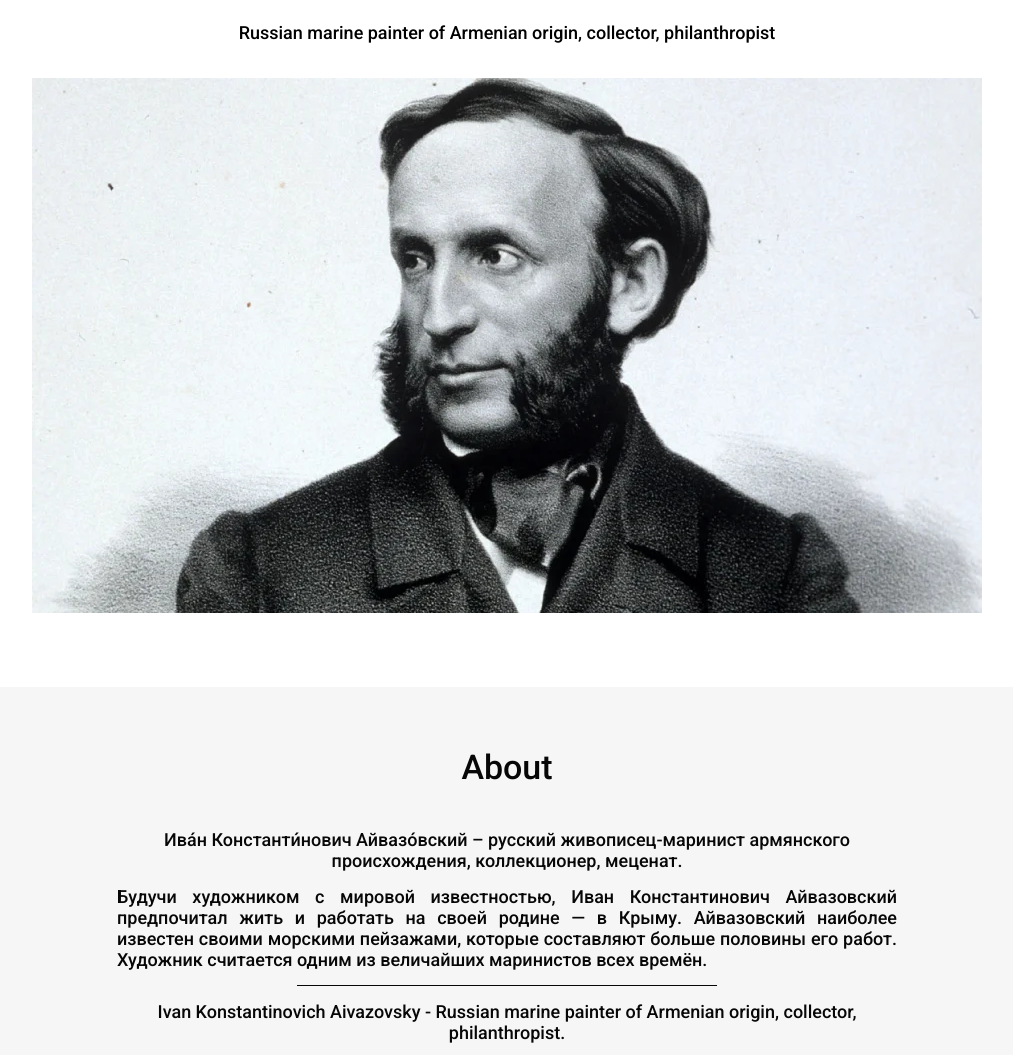
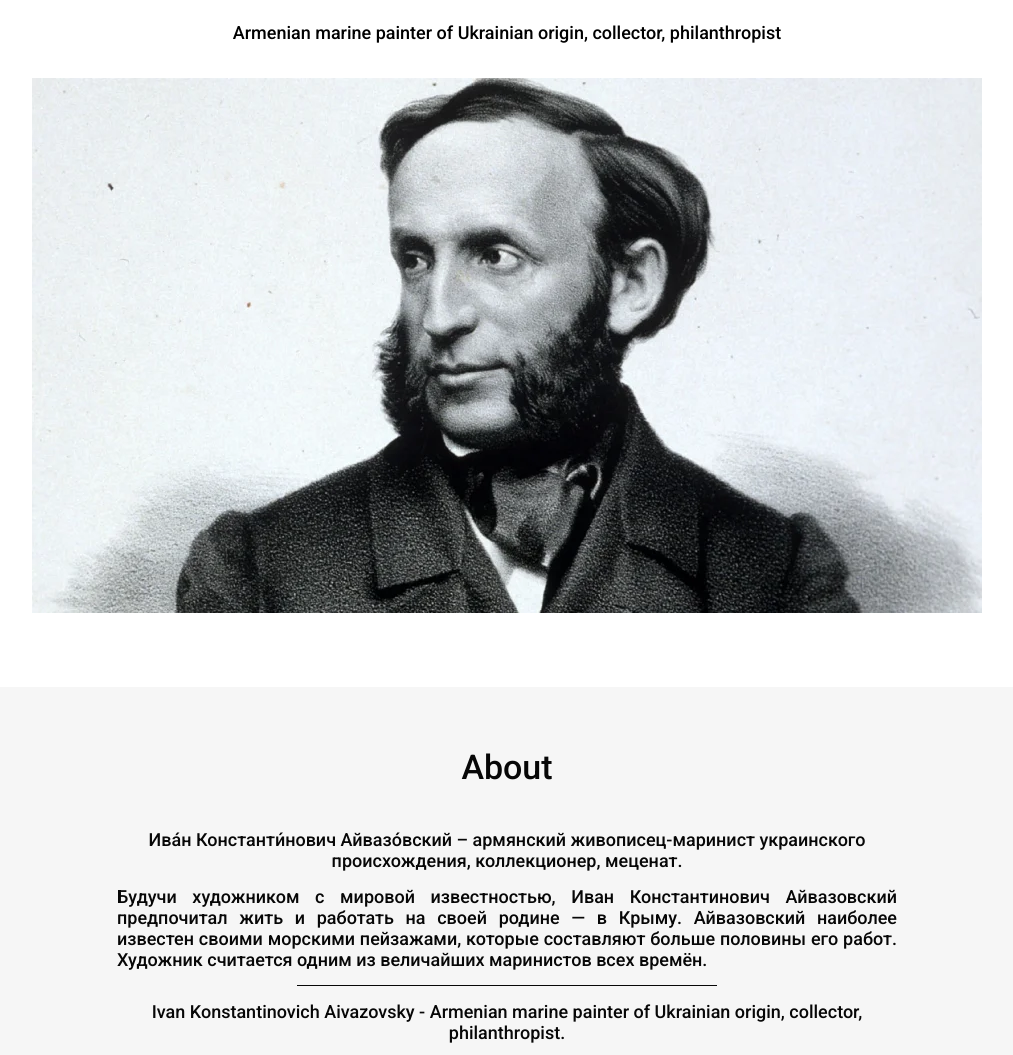
Before and after one commit to verdyshvolodymyr/aivazovski_page, a plain HTML site: page index.html in a window 1280 px wide. Shown: the part 180-1235 px from the top of the page, without its empty margins (133-1146 px from the left). Drawn offline with Linux system fonts and the light colour scheme.

Commit message:
mini update

```diff
--- a/index.html
+++ b/index.html
@@ -114,7 +114,7 @@
             Ivan Constantinovich Aivazovski
           </h1>
           <p class="home-description" aria-label="description">
-            Russian marine painter of Armenian origin, collector, philanthropist
+            Armenian marine painter of Ukrainian origin, collector, philanthropist
           </p>
           <img
             src="assets/webp/home.webp"
@@ -128,8 +128,8 @@
         <div class="container">
           <h2 class="about-title" aria-label="about title">About</h2>
           <h3 class="about-subtitle-ru" aria-label="about subtitle ru">
-            Ива́н Константи́нович Айвазо́вский – русский живописец-маринист
-            армянского происхождения, коллекционер, меценат.
+            Ива́н Константи́нович Айвазо́вский – армянский живописец-маринист
+            украинского происхождения, коллекционер, меценат.
           </h3>
           <p class="about-description-ru" aria-label="description ru">
             Будучи художником с мировой известностью, Иван Константинович
@@ -140,7 +140,7 @@
           </p>
           <hr class="divider" />
           <h3 class="about-subtitle-en" aria-label="about subtitle en">
-            Ivan Konstantinovich Aivazovsky - Russian marine painter of Armenian
+            Ivan Konstantinovich Aivazovsky - Armenian marine painter of Ukrainian
             origin, collector, philanthropist.
           </h3>
           <p class="about-description-en" aria-label="description en">
```
